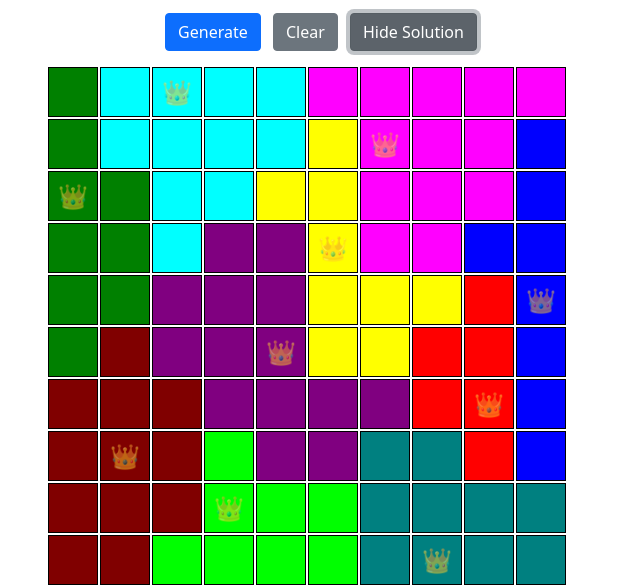
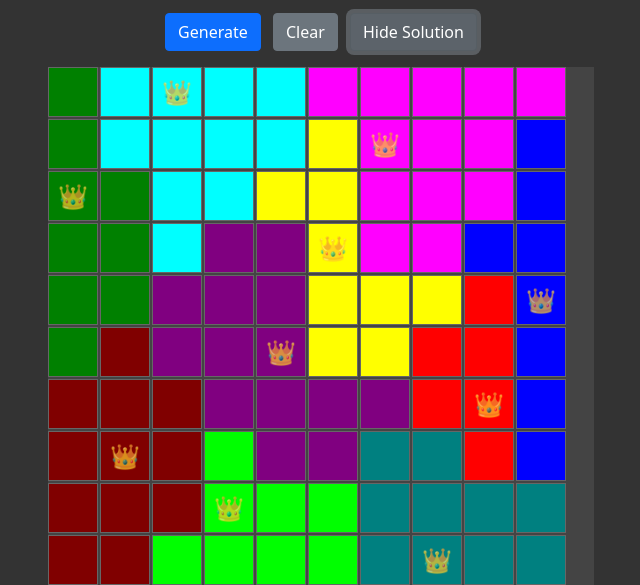
Before and after one commit to henrytwo/queens, a plain HTML site: page index.html in a window 1280 px wide. Both pictures are taken after a click on the button "Show Solution". Shown: the part 215-800 px from the top of the page, without its empty margins (319-959 px from the left). Drawn offline with nearby package versions, Linux system fonts and the dark colour scheme.

Commit message:
dark mode

```diff
--- a/index.html
+++ b/index.html
@@ -49,6 +49,25 @@
             justify-content: center;
             align-items: center;
             z-index: 1;
+        }
+
+        @media (prefers-color-scheme: dark) {
+            body {
+                background-color: #333;
+                color: #fff;
+            }
+            .board {
+                background-color: #444;
+            }
+            .cell {
+                border: 1px solid #666;
+            }
+            .incorrect {
+                border: 2px solid #f00;
+            }
+            .solution {
+                opacity: 0.7;
+            }
         }
     </style>
 </head>
```
